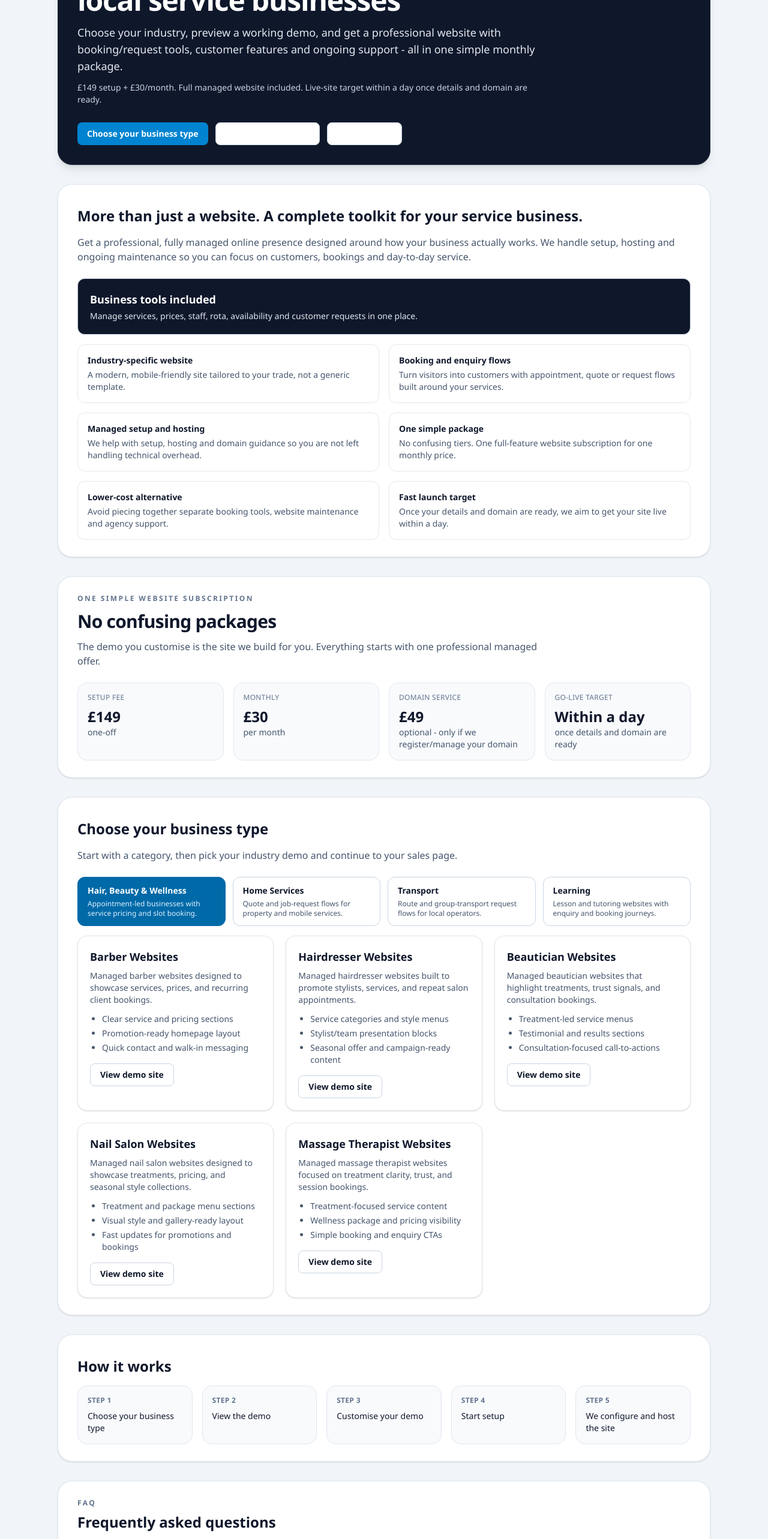
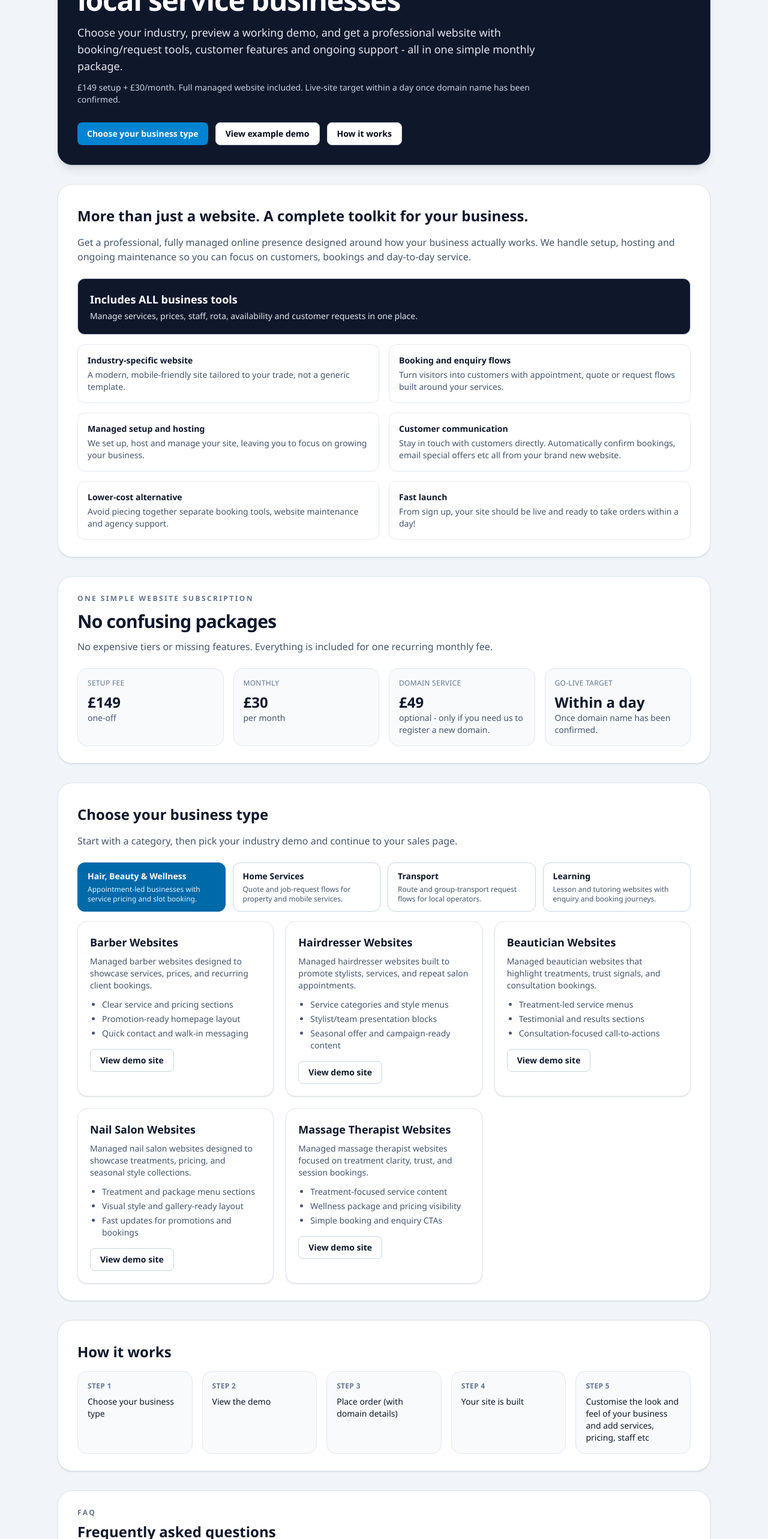
Before and after one commit to top4hotspur/subs, a Next.js app: page / in a window 1280 px wide. Shown: the part 234-2800 px from the top of the page at 60% size. Built offline with nearby package versions, Linux system fonts and the light colour scheme.

Commit message:
Refine homepage copy and payment setup options

```diff
--- a/src/components/marketing/marketing-home.tsx
+++ b/src/components/marketing/marketing-home.tsx
@@ -37,7 +37,7 @@ const industryGroups: Array<{
 ];
 
 const leadTrustPoint = {
-  title: "Business tools included",
+  title: "Includes ALL business tools",
   detail: "Manage services, prices, staff, rota, availability and customer requests in one place.",
 };
 
@@ -52,19 +52,21 @@ const trustPoints = [
   },
   {
     title: "Managed setup and hosting",
-    detail: "We help with setup, hosting and domain guidance so you are not left handling technical overhead.",
+    detail: "We set up, host and manage your site, leaving you to focus on growing your business.",
   },
   {
-    title: "One simple package",
-    detail: "No confusing tiers. One full-feature website subscription for one monthly price.",
+    title: "Customer communication",
+    detail:
+      "Stay in touch with customers directly. Automatically confirm bookings, email special offers etc all from your brand new website.",
   },
   {
     title: "Lower-cost alternative",
     detail: "Avoid piecing together separate booking tools, website maintenance and agency support.",
   },
   {
-    title: "Fast launch target",
-    detail: "Once your details and domain are ready, we aim to get your site live within a day.",
+    title: "Fast launch",
+    detail:
+      "From sign up, your site should be live and ready to take orders within a day!",
   },
 ];
 
@@ -113,6 +115,14 @@ const faqs = [
     q: "Do I need to be a tech expert to make changes to my services or pricing?",
     a: "Not at all. You have access to a simple services, products, and pricing editor where you can easily update your offerings, including setting different prices for different staff roles.",
   },
+  {
+    q: "What if I get stuck?",
+    a: "Support is on hand to help you get up and running as quickly as possible. We guide you through setup, domain questions, and the key information needed to get your site live.",
+  },
+  {
+    q: "How do payment processors work?",
+    a: "You can use an existing payment processor, ask us to help you set one up, or begin by recording payments manually until you are ready. The aim is to make the transition as smooth as possible without forcing you into one provider.",
+  },
 ];
 
 export function MarketingHome() {
@@ -126,23 +136,23 @@ export function MarketingHome() {
         <SiteHero
           title="Managed websites and booking tools for local service businesses"
           subtitle="Choose your industry, preview a working demo, and get a professional website with booking/request tools, customer features and ongoing support - all in one simple monthly package."
-          helperText="£149 setup + £30/month. Full managed website included. Live-site target within a day once details and domain are ready."
+          helperText="£149 setup + £30/month. Full managed website included. Live-site target within a day once domain name has been confirmed."
           actions={(
             <>
               <Link href="#industries" className={primaryButtonClass}>
                 Choose your business type
               </Link>
-              <Link href="/demo/barbers" className={secondaryButtonClass}>
+              <Link href="/demo/barbers" className={`${secondaryButtonClass} !text-slate-950`}>
                 View example demo
               </Link>
-              <Link href="#how-it-works" className={secondaryButtonClass}>
+              <Link href="#how-it-works" className={`${secondaryButtonClass} !text-slate-950`}>
                 How it works
               </Link>
             </>
           )}
         />
 
-        <SiteSection title="More than just a website. A complete toolkit for your service business.">
+        <SiteSection title="More than just a website. A complete toolkit for your business.">
           <p className="text-slate-600">
             Get a professional, fully managed online presence designed around how your business actually works. We handle setup, hosting and ongoing maintenance so you can focus on customers, bookings and day-to-day service.
           </p>
@@ -176,9 +186,9 @@ export function MarketingHome() {
             {[
               "Choose your business type",
               "View the demo",
-              "Customise your demo",
-              "Start setup",
-              "We configure and host the site",
+              "Place order (with domain details)",
+              "Your site is built",
+              "Customise the look and feel of your business and add services, pricing, staff etc",
             ].map((step, index) => (
               <li key={step} className="rounded-2xl border border-slate-200 bg-slate-50 p-4">
                 <p className="text-xs font-semibold uppercase tracking-wide text-slate-500">Step {index + 1}</p>
--- a/src/components/pricing/simple-offer-card.tsx
+++ b/src/components/pricing/simple-offer-card.tsx
@@ -20,7 +20,7 @@ export function SimpleOfferCard({ industrySlug, ctaLabel, showCta = true }: Simp
       </p>
       <h2 className="mt-3 text-3xl font-bold tracking-tight text-slate-900">No confusing packages</h2>
       <p className="mt-3 max-w-3xl text-slate-600">
-        The demo you customise is the site we build for you. Everything starts with one professional managed offer.
+        No expensive tiers or missing features. Everything is included for one recurring monthly fee.
       </p>
 
       <div className="mt-6 grid gap-4 sm:grid-cols-2 lg:grid-cols-4">
@@ -37,12 +37,12 @@ export function SimpleOfferCard({ industrySlug, ctaLabel, showCta = true }: Simp
         <div className="rounded-2xl border border-slate-200 bg-slate-50 p-4">
           <p className="text-xs font-medium uppercase tracking-wide text-slate-500">Domain service</p>
           <p className="mt-2 text-2xl font-semibold text-slate-900">£{offer.domainRegistrationFeeGbp}</p>
-          <p className="text-sm text-slate-600">optional - only if we register/manage your domain</p>
+          <p className="text-sm text-slate-600">optional - only if you need us to register a new domain.</p>
         </div>
         <div className="rounded-2xl border border-slate-200 bg-slate-50 p-4">
           <p className="text-xs font-medium uppercase tracking-wide text-slate-500">Go-live target</p>
           <p className="mt-2 text-2xl font-semibold text-slate-900">Within a day</p>
-          <p className="text-sm text-slate-600">once details and domain are ready</p>
+          <p className="text-sm text-slate-600">Once domain name has been confirmed.</p>
         </div>
       </div>
 
--- a/src/lib/sites/default-site-settings.ts
+++ b/src/lib/sites/default-site-settings.ts
@@ -139,6 +139,9 @@ export function buildDefaultCustomerSiteSettings(template: WebsiteTemplate): Cus
       reviewRequestEnabled: true,
     },
     paymentSettings: {
+      paymentProcessorSetupMode: "MANUAL_RECORDING_ONLY",
+      existingProcessorName: "",
+      processorSetupNotes: "",
       cardPaymentsEnabled: true,
       cashPaymentsEnabled: false,
       requirePrepaymentForBookings: true,
--- a/src/lib/sites/local-site-settings.ts
+++ b/src/lib/sites/local-site-settings.ts
@@ -19,6 +19,12 @@ function normalizeSettings(settings: CustomerSiteSettings): CustomerSiteSettings
   return {
     ...settings,
     paymentSettings: {
+      paymentProcessorSetupMode:
+        settings.paymentSettings?.paymentProcessorSetupMode ??
+        "MANUAL_RECORDING_ONLY",
+      existingProcessorName:
+        settings.paymentSettings?.existingProcessorName ?? "",
+      processorSetupNotes: settings.paymentSettings?.processorSetupNotes ?? "",
       cardPaymentsEnabled: settings.paymentSettings?.cardPaymentsEnabled ?? true,
       cashPaymentsEnabled: settings.paymentSettings?.cashPaymentsEnabled ?? false,
       requirePrepaymentForBookings: settings.paymentSettings?.requirePrepaymentForBookings ?? true,
--- a/src/lib/sites/site-settings-types.ts
+++ b/src/lib/sites/site-settings-types.ts
@@ -159,6 +159,12 @@ export type SiteAnalyticsSettings = {
 export type SiteCurrencyCode = "GBP" | "EUR" | "USD";
 
 export type SitePaymentSettings = {
+  paymentProcessorSetupMode:
+    | "EXISTING_PROCESSOR"
+    | "NEED_HELP_SETUP"
+    | "MANUAL_RECORDING_ONLY";
+  existingProcessorName?: string;
+  processorSetupNotes?: string;
   cardPaymentsEnabled: boolean;
   cashPaymentsEnabled: boolean;
   requirePrepaymentForBookings: boolean;
```
Also changed, not shown: src/components/demo/demo-business-admin-page.tsx (+76 -0 lines), 5 other files (tests, documents, lock files or other folders).
